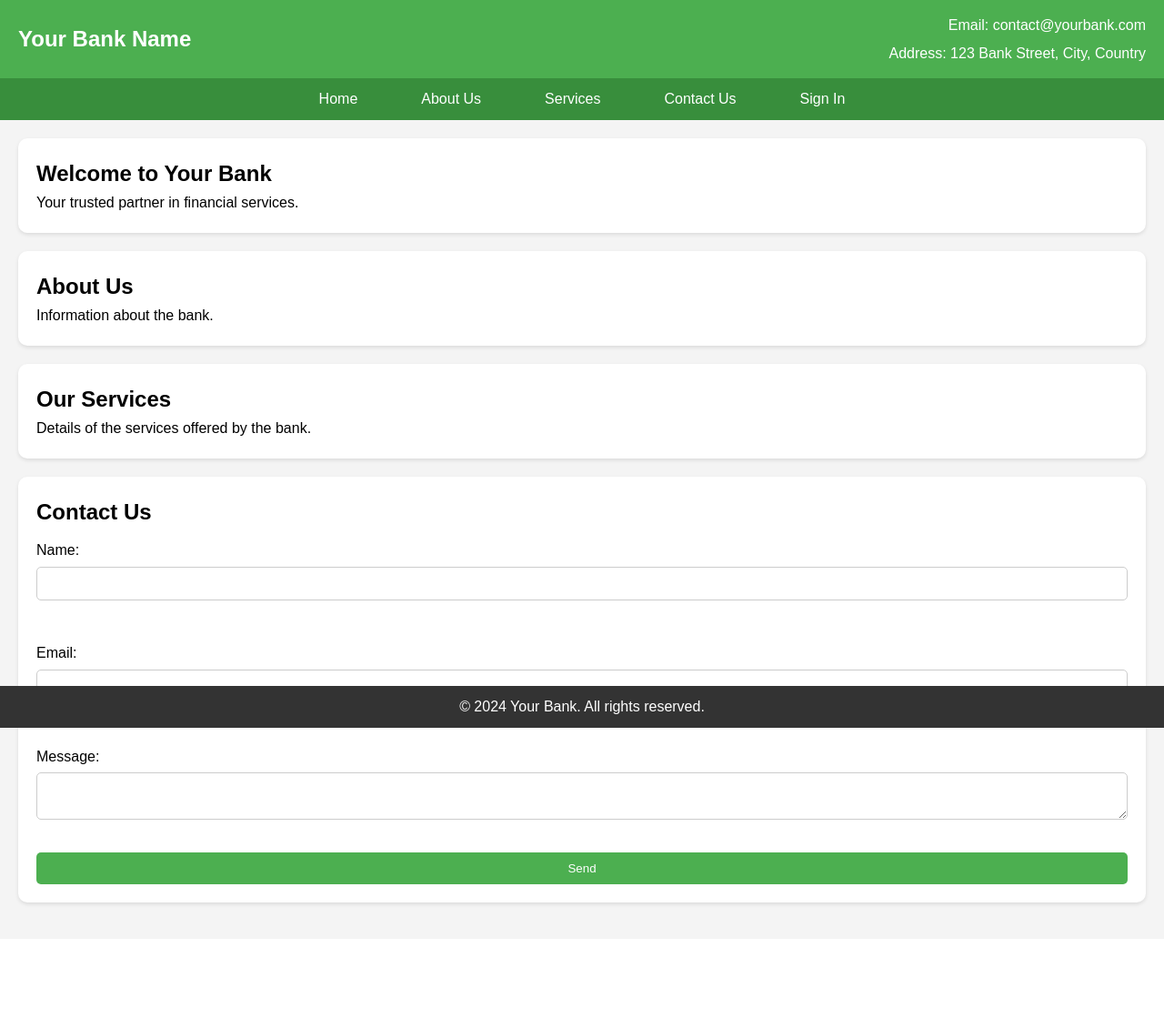
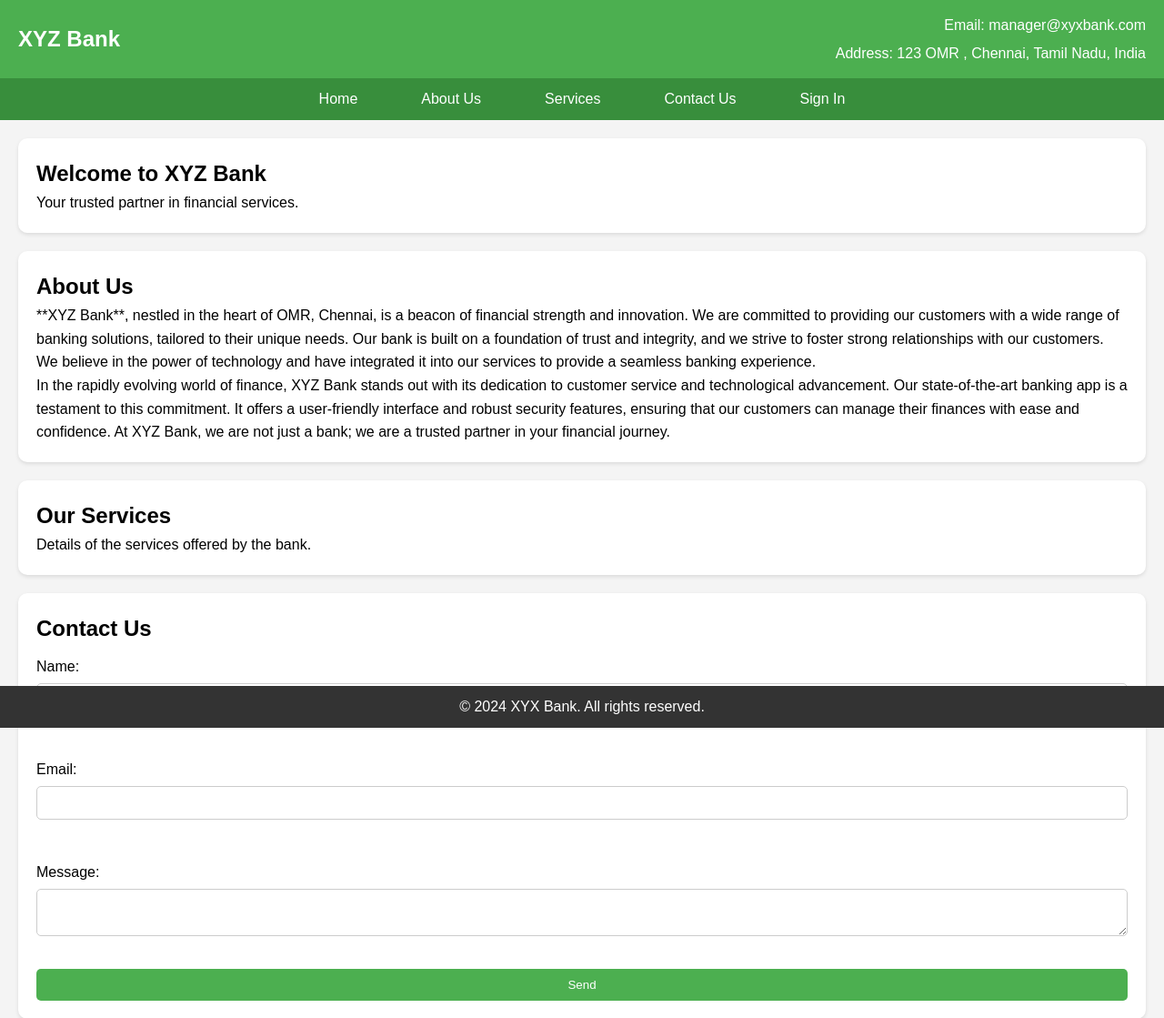
Before and after one commit to VijayFencer/Bank_Management_Django, a Django app: page / in a window 1280 px wide. Shown: the top 1119 px of the page at 91% size. Before the commit the page ends 997 px from the top, so only its background shows below. Run offline with Django 5.2, Linux system fonts and the light colour scheme.

Commit message:
Front end Content added

```diff
--- a/banking_system/main/templates/home/home.html
+++ b/banking_system/main/templates/home/home.html
@@ -10,10 +10,10 @@
 <body>
     <header>
         <div class="header-container">
-            <div class="bank-name">Your Bank Name</div>
+            <div class="bank-name">XYZ Bank</div>
             <div class="contact-details">
-                <p>Email: contact@yourbank.com</p>
-                <p>Address: 123 Bank Street, City, Country</p>
+                <p>Email: manager@xyxbank.com</p>
+                <p>Address: 123 OMR , Chennai, Tamil Nadu, India</p>
             </div>
         </div>
         <nav id="navbar">
@@ -30,12 +30,14 @@
     </header>
     <main>
         <section id="home">
-            <h1>Welcome to Your Bank</h1>
+            <h1>Welcome to XYZ Bank</h1>
             <p>Your trusted partner in financial services.</p>
         </section>
         <section id="about">
             <h2>About Us</h2>
-            <p>Information about the bank.</p>
+            <p>**XYZ Bank**, nestled in the heart of OMR, Chennai, is a beacon of financial strength and innovation. We are committed to providing our customers with a wide range of banking solutions, tailored to their unique needs. Our bank is built on a foundation of trust and integrity, and we strive to foster strong relationships with our customers. We believe in the power of technology and have integrated it into our services to provide a seamless banking experience.<br>
+
+                In the rapidly evolving world of finance, XYZ Bank stands out with its dedication to customer service and technological advancement. Our state-of-the-art banking app is a testament to this commitment. It offers a user-friendly interface and robust security features, ensuring that our customers can manage their finances with ease and confidence. At XYZ Bank, we are not just a bank; we are a trusted partner in your financial journey.</p>
         </section>
         <section id="services">
             <h2>Our Services</h2>
@@ -44,9 +46,9 @@
         <section id="contact">
             <h2>Contact Us</h2>
             <form>
-                <label for="name">Name:</label>
+                <label for="name">Name: </label>
                 <input type="text" id="name" name="name" required><br>
-                <label for="email">Email:</label>
+                <label for="email">Email: </label>
                 <input type="email" id="email" name="email" required><br>
                 <label for="message">Message:</label>
                 <textarea id="message" name="message" required></textarea><br>
@@ -55,7 +57,7 @@
         </section>
     </main>
     <footer>
-        <p>&copy; 2024 Your Bank. All rights reserved.</p>
+        <p>&copy; 2024 XYX Bank. All rights reserved.</p>
     </footer>
 </body>
 </html>
```
Also changed, not shown: pyvenv.cfg (+4 -4 lines), 5 other files.
